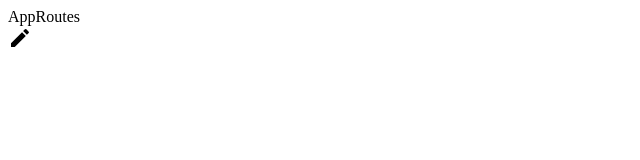
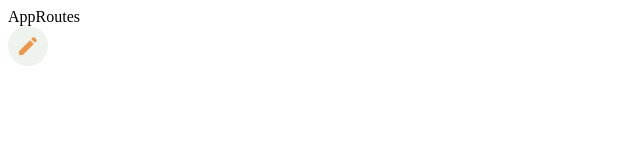
Before and after one commit to JeronimoCortez/ProyectoFinalProg3, a React (Vite) app in the folder vite-project/: page / in a window 1280 px wide. Shown: the top 160 px of the page, without its empty margins (0-640 px from the left). Built offline with nearby package versions, Linux system fonts and the light colour scheme.

Commit message:
Creo y realizo cambios en EditButton

```diff
--- a/vite-project/src/App.tsx
+++ b/vite-project/src/App.tsx
@@ -1,4 +1,4 @@
-import { EditButton } from "./Components/buttons/EditButton/EditButton";
+import { EditButton } from "./Components/ui/EditButton/EditButton";
 import { AppRoutes } from "./routes/AppRoutes";
 
 function App() {
--- a/vite-project/src/Components/buttons/EditButton/EditButton.tsx
+++ /dev/null
@@ -1,17 +0,0 @@
-import EditIcon from "@mui/icons-material/Edit";
-import { FC } from "react";
-
-interface IEditButtonProps {
-  typeEdit: string;
-}
-
-export const EditButton: FC<IEditButtonProps> = ({ typeEdit }) => {
-  const handleEdit = () => {
-    if (typeEdit === "Empresas") {
-      console.log("Editando Empresas...");
-    } else if (typeEdit === "Sucursales") {
-      console.log("Editando Sucursales...");
-    }
-  };
-  return <EditIcon onClick={handleEdit} />;
-};
--- a/vite-project/src/Components/ui/CardCompany/CardCompany.tsx
+++ b/vite-project/src/Components/ui/CardCompany/CardCompany.tsx
@@ -1,4 +1,6 @@
 import { Box, Card, CardContent, Typography } from "@mui/material";
+import { EditButton } from "../EditButton/EditButton";
+import styles from "../EditButton/EditButton.module.css";
 
 const bull = (
   <Box
@@ -17,6 +19,7 @@ export const CardCompany = () => {
         <Typography gutterBottom sx={{ color: "text.secondary", fontSize: 14 }}>
           Nombre de la Empresa
         </Typography>
+        <EditButton typeEdit="Company" className={styles.company} />
       </CardContent>
     </Card>
   </>;
--- /dev/null
+++ b/vite-project/src/Components/ui/EditButton/EditButton.module.css
@@ -0,0 +1,18 @@
+.containerEditIcon {
+  background-color: #eef4ed;
+  width: 40px;
+  height: 40px;
+  border-radius: 50%;
+  display: flex;
+  justify-content: center;
+  align-items: center;
+}
+
+.editIcon {
+  font-size: 18px;
+  color: #ee964b;
+}
+
+.editIcon.company {
+  background-color: #134074;
+}
--- /dev/null
+++ b/vite-project/src/Components/ui/EditButton/EditButton.tsx
@@ -0,0 +1,36 @@
+import EditIcon from "@mui/icons-material/Edit";
+import { FC } from "react";
+import styles from "./EditButton.module.css";
+
+interface IEditButtonProps {
+  typeEdit: string;
+}
+
+export const EditButton: FC<IEditButtonProps> = ({ typeEdit }) => {
+  const handleEdit = () => {
+    switch (typeEdit) {
+      case "Company":
+        console.log("Empresa");
+        break;
+      case "Brunch":
+        console.log("Sucursal");
+        break;
+      case "Allergens":
+        console.log("Alergenos");
+        break;
+      case "Categories":
+        console.log("Categoria");
+        break;
+      case "Product":
+        console.log("Producto");
+        break;
+    }
+  };
+  return (
+    <>
+      <div className={styles.containerEditIcon}>
+        <EditIcon className={styles.editIcon} onClick={handleEdit} />
+      </div>
+    </>
+  );
+};
```
